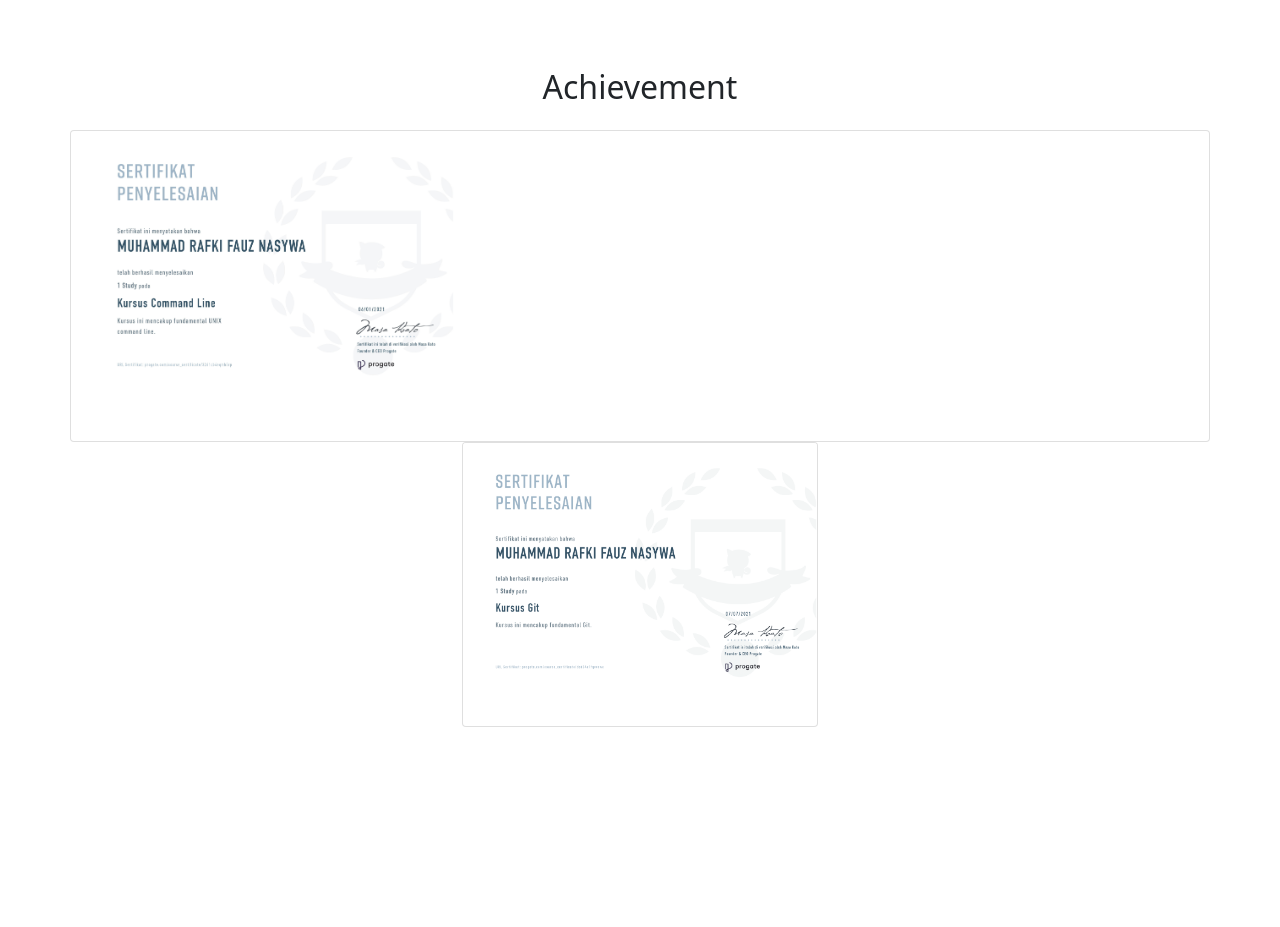
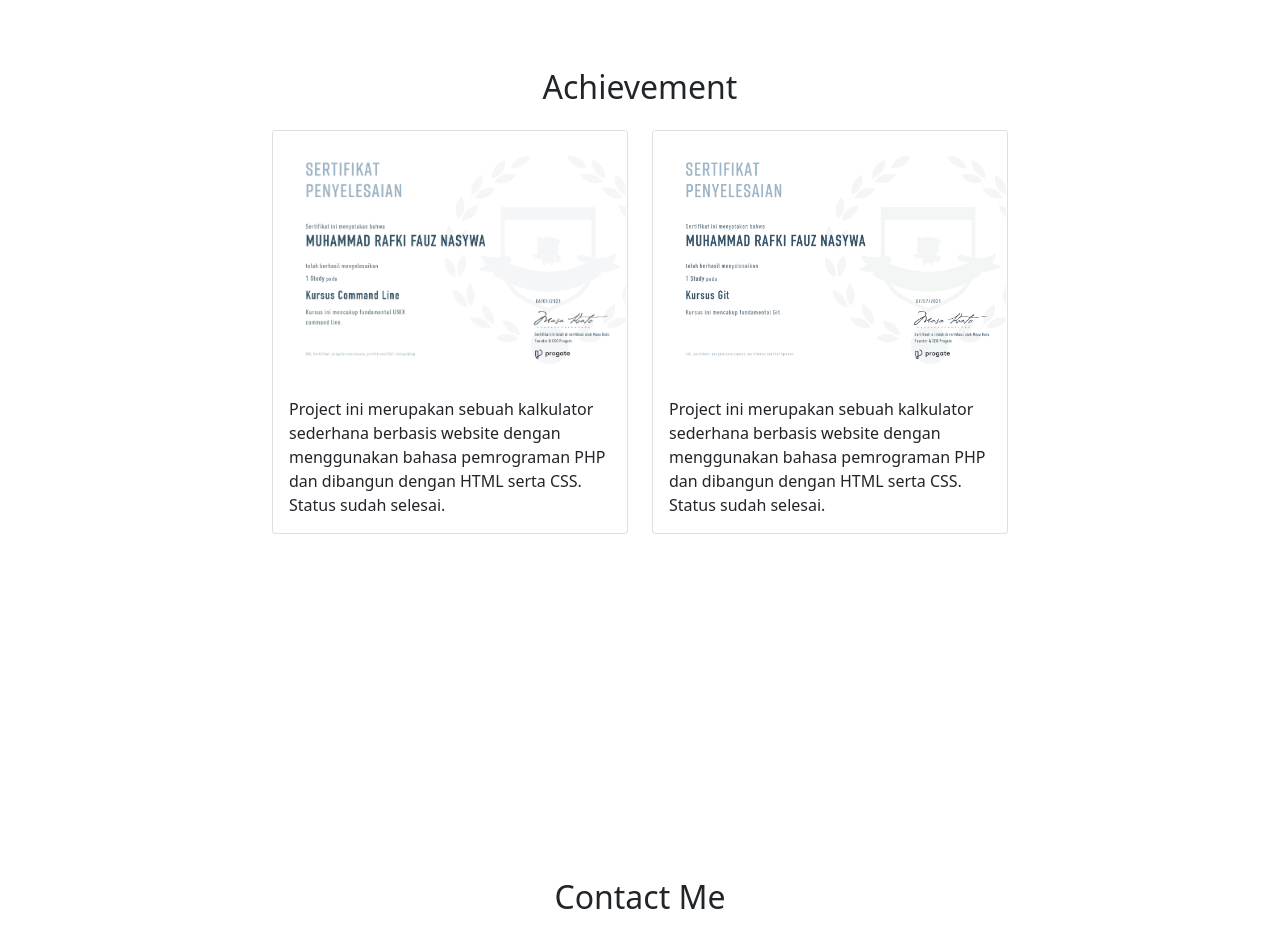
Before and after one commit to rafkifn/rafkifn.github.io, a plain HTML site: page index.html in a window 1280 px wide. Shown: the part 2160-3087 px from the top of the page. Drawn offline with nearby package versions, Linux system fonts and the light colour scheme.

Commit message:
frist commit

```diff
--- a/index.html
+++ b/index.html
@@ -147,24 +147,24 @@
           </div>
         </div>
           <div class="row justify-content-center">
-          <div class="card" data-aos="flip-left" data-aos-duration="500" data-aos-delay="200">
-          <div class="col-md-4 mb-3">
-
-              <img src="img/achievement/0.PNG" class="card-img-top" alt="achievement 0" />
+          <div class="col-md-4 mb-3" data-aos="flip-left" data-aos-duration="500" data-aos-delay="200">
+            <div class="card">
+              <img src="img/achievement/0.PNG" class="card-img-top" alt="Project 1" />
               <div class="card-body">
+                <p class="card-text">Project ini merupakan sebuah kalkulator sederhana berbasis website dengan menggunakan bahasa pemrograman PHP dan dibangun dengan HTML serta CSS. Status sudah selesai.</p>
               </div>
             </div>
           </div>
 
 
-          <div class="col-md-4 mb-3">
-            <div class="card" data-aos="flip-left" data-aos-duration="500" data-aos-delay="200">
-              <img src="img/achievement/satu.PNG" class="card-img-top" alt="achievement 1" />
+            <div class="col-md-4 mb-3" data-aos="flip-left" data-aos-duration="500" data-aos-delay="200">
+            <div class="card">
+              <img src="img/achievement/satu.PNG" class="card-img-top" alt="Project 1" />
               <div class="card-body">
+                <p class="card-text">Project ini merupakan sebuah kalkulator sederhana berbasis website dengan menggunakan bahasa pemrograman PHP dan dibangun dengan HTML serta CSS. Status sudah selesai.</p>
               </div>
             </div>
           </div>
-
       <svg xmlns="http://www.w3.org/2000/svg" viewBox="0 0 1440 320">
         <path
           fill="#ffffff"
@@ -173,7 +173,6 @@
         ></path>
       </svg>
     </section>
-
     <!--end achivement-->
 
 
```
